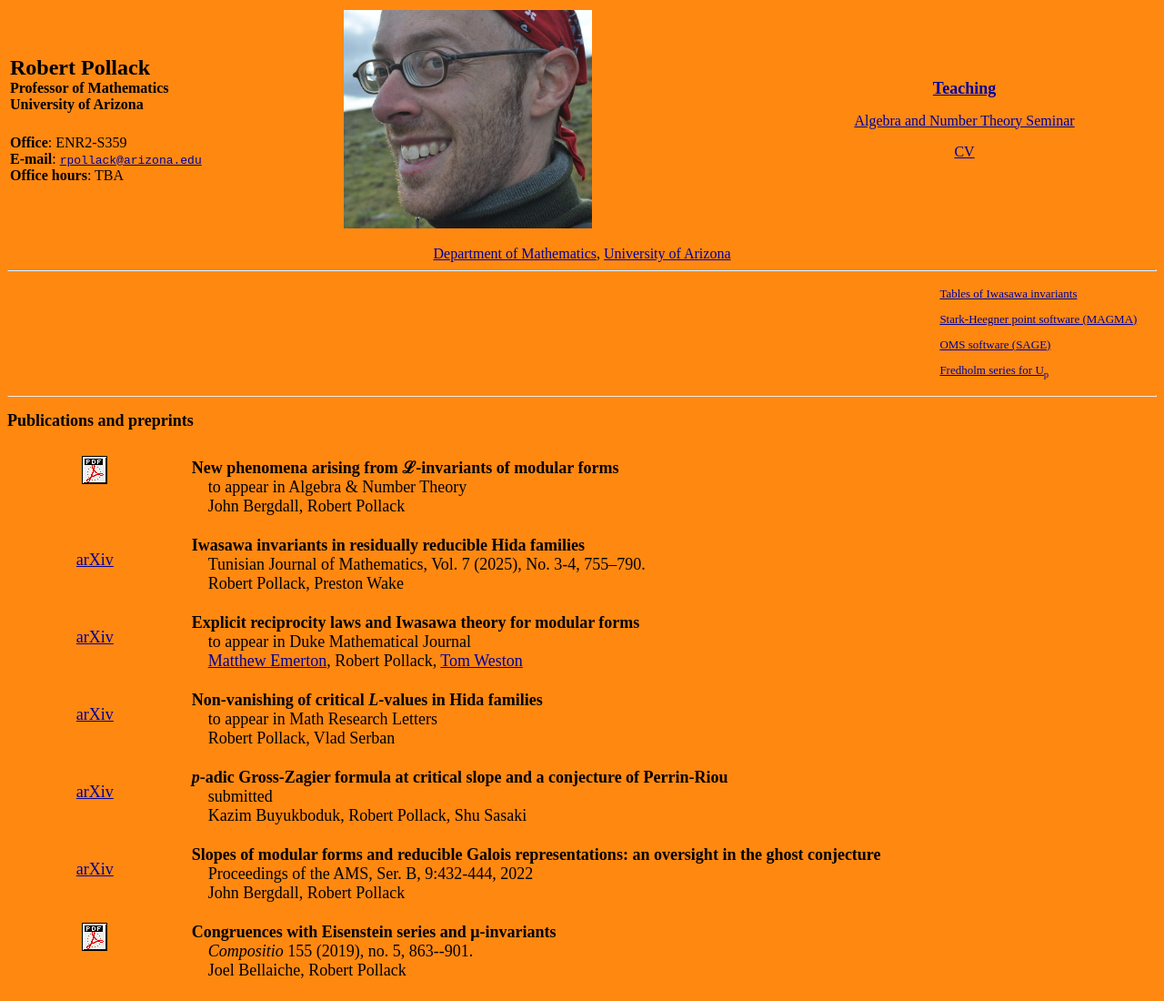
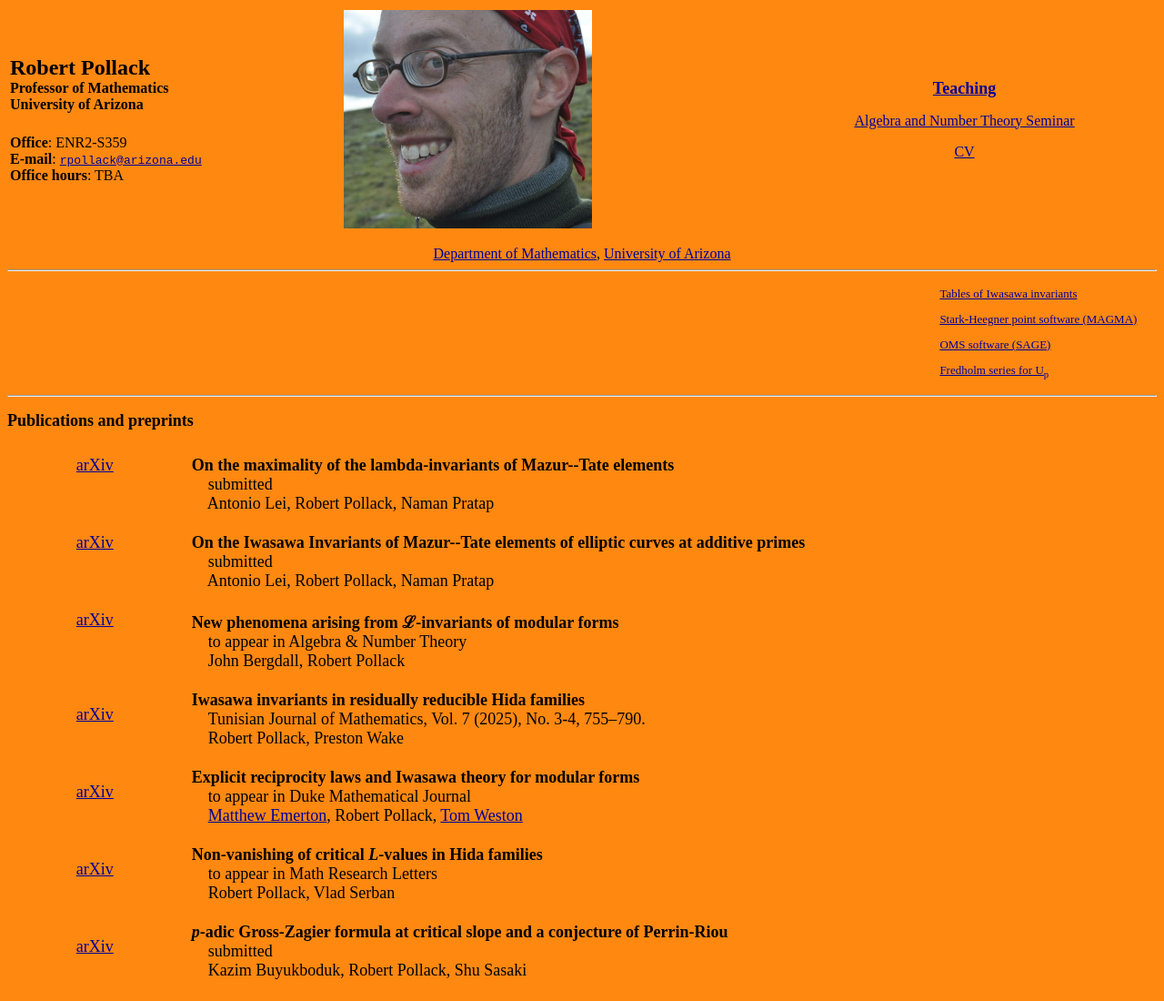
Before and after one commit to rpollack9974/web, a plain HTML site: page index.html in a window 1280 px wide. Shown: the top 1100 px of the page at 91% size. Drawn offline with Linux system fonts and the light colour scheme.

Commit message:
added Naman papers

```diff
--- a/index.html
+++ b/index.html
@@ -168,11 +168,61 @@ Iovita</a>, Robert Pollack
 <p>
 
 <table width=100% border=0 cellpadding=10>
+
+
 <tr>
 <td valign=top align=center width=15%>
 <font size="-1">
-<a href="Papers/Linv.pdf">
-<img src="pdf.png" border=0/></a>
+<a
+href="http://arxiv.org/abs/2512.00525"
+target="_blank"><font size="+1">arXiv</font>
+</a>
+</font>
+</td>
+<td>
+<font size="+1">
+ <b>
+On the maximality of the lambda-invariants of Mazur--Tate elements
+</b>
+<br>
+&nbsp;&nbsp;&nbsp;&nbsp;submitted
+<br>
+&nbsp;&nbsp;&nbsp;
+Antonio Lei, Robert Pollack, Naman Pratap
+</font>
+</td>
+</tr>
+
+<tr>
+<td valign=top align=center width=15%>
+<font size="-1">
+<a
+href="https://arxiv.org/abs/2412.16629"
+target="_blank"><font size="+1">arXiv</font>
+</a>
+</font>
+</td>
+<td>
+<font size="+1">
+ <b>
+On the Iwasawa Invariants of Mazur--Tate elements of elliptic curves at additive primes
+</b>
+<br>
+&nbsp;&nbsp;&nbsp;&nbsp;submitted
+<br>
+&nbsp;&nbsp;&nbsp;
+Antonio Lei, Robert Pollack, Naman Pratap
+</font>
+</td>
+</tr>
+
+<tr>
+<td valign=top align=center width=15%>
+<font size="-1">
+<a
+href="https://arxiv.org/abs/2407.17411"
+target="_blank"><font size="+1">arXiv</font>
+</a>
 </font>
 </td>
 <td>
```
